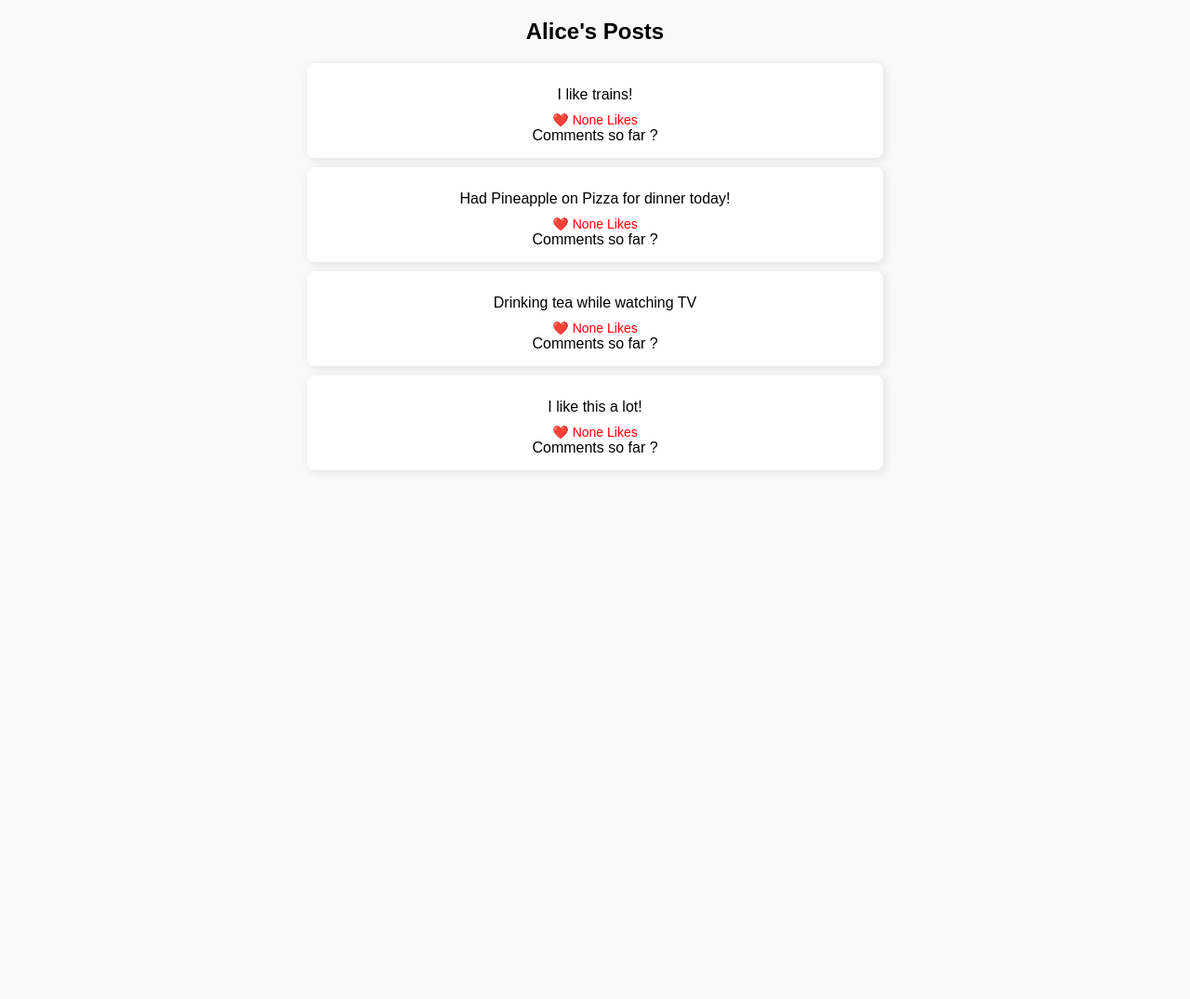
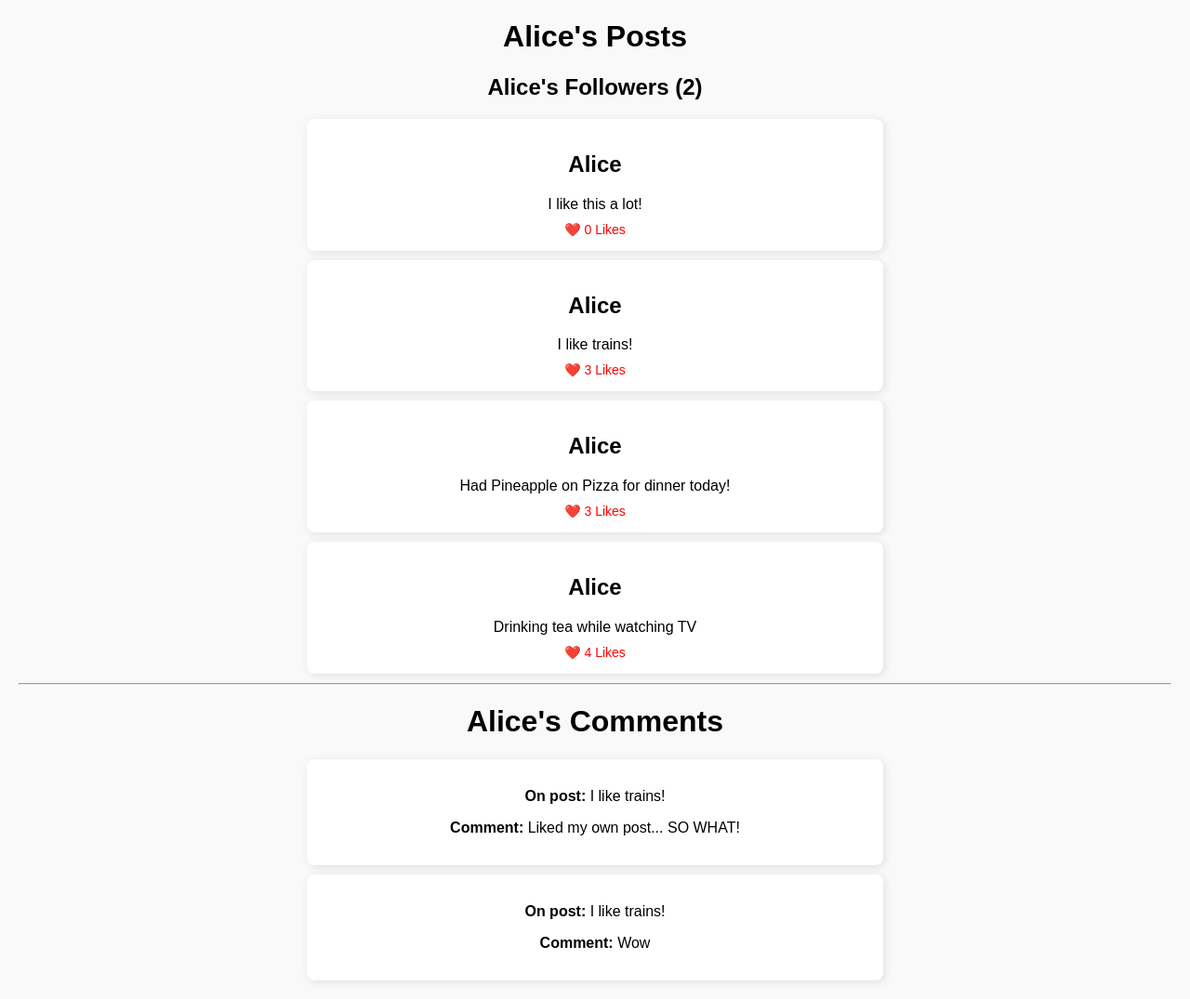
Before and after one commit to GithubTheJon/DAT220-G12, a Flask app: page /user/Alice/ in a window 1280 px wide. Shown: the whole page at 93% size. Before the commit the page ends 508 px from the top, so only its background shows below. Run offline with Flask 3, Linux system fonts and the light colour scheme; data comes from the database, SQL or seed files in the repository; both versions use the stored data as it was after the commit.

Commit message:
Added followers, comments fixed.
*Can create a new post
*Newly created comments are displayed beneath post
*Amount of followers for a user is displayed on the user_page

```diff
--- a/app.py
+++ b/app.py
@@ -1,86 +1,111 @@
-from flask import Flask, render_template, redirect, url_for, session, flash
+from flask import Flask, render_template, redirect, url_for, session, flash, request
 import sqlite3
 
 app = Flask(__name__)
 app.secret_key = "supersecretkey123"
 
-def get_data(user_id):
+def get_user_comments(user_id):
+    conn = sqlite3.connect("database.db")
+    cursor = conn.cursor()
+    cursor.execute("""
+        SELECT posts.content, comments.content
+        FROM comments
+        JOIN posts ON comments.post_id = posts.post_id
+        WHERE comments.user_id = ?;
+    """, (user_id,))
+    user_comments = cursor.fetchall()
+    conn.close()
+    return user_comments
+
+def get_all_posts_with_likes():
     conn = sqlite3.connect("database.db")
     cursor = conn.cursor()
     cursor.execute("""
         SELECT posts.post_id, users.username, posts.content,
-            (SELECT COUNT(*) FROM likes WHERE likes.post_id = posts.post_id) as like_count
+               (SELECT COUNT(*) FROM likes WHERE likes.post_id = posts.post_id)
         FROM posts
         JOIN users ON posts.user_id = users.user_id
         ORDER BY posts.created_at DESC
     """)
     posts = cursor.fetchall()
+    conn.close()
+    return posts
 
-    cursor.execute("""
-        SELECT comments.post_id, users.username, comments.content
+def get_all_comments_grouped_by_post():
+    conn = sqlite3.connect("database.db")
+    cur = conn.cursor()
+    cur.execute("""
+        SELECT comments.post_id, comments.content, users.username
         FROM comments
         JOIN users ON comments.user_id = users.user_id
-        ORDER BY comments.created_at ASC
+        ORDER BY comments.created_at ASC;
     """)
-    all_comments = cursor.fetchall()
+    rows = cur.fetchall()
+
     comments_by_post = {}
-    for post_id, commenter, content in all_comments:
-        comments_by_post.setdefault(post_id, []).append({'username': commenter, 'content': content})
+    for post_id, content, username in rows:
+        comments_by_post.setdefault(post_id, []).append({
+            'username': username,
+            'content': content
+        })
+    conn.close()
+    return comments_by_post
 
-    liked_post_ids = set()
-    if user_id:
-        cursor.execute("SELECT post_id FROM likes WHERE user_id = ?", (user_id,))
-        liked_post_ids = set(row[0] for row in cursor.fetchall())
 
+def get_user_likes(user_id):
+    conn = sqlite3.connect("database.db")
+    cursor = conn.cursor()
+    cursor.execute("SELECT post_id FROM likes WHERE user_id = ?", (user_id,))
+    liked_posts = {row[0] for row in cursor.fetchall()}
     conn.close()
-    return posts, comments_by_post, liked_post_ids
+    return liked_posts
 
+def get_user_followers(user_id):
+    conn = sqlite3.connect("database.db")
+    cursor = conn.cursor()
+    cursor.execute("""
+        SELECT users.username
+        FROM followers
+        JOIN users ON followers.user1_id = users.user_id
+        WHERE followers.user2_id = ?
+    """, (user_id,))
+    followers = [row[0] for row in cursor.fetchall()]
+    conn.close()
+    return followers
 
 @app.route("/")
 def index():
     session["user_id"] = 1
     user_id = session["user_id"]
-    posts, comments_by_post, liked_post_ids = get_data(user_id)
-    return render_template("index.html", posts=posts,
-                           comments_by_post=comments_by_post,
-                           liked_post_ids=liked_post_ids,
-                           user_id=user_id)
+
+    posts = get_all_posts_with_likes()
+    comments_by_post = get_all_comments_grouped_by_post()
+    liked_post_ids = get_user_likes(user_id)
+
+    return render_template("index.html", posts=posts, comments_by_post=comments_by_post,
+                           liked_post_ids=liked_post_ids, user_id=user_id)
 
 
 @app.route("/user/<string:username>/")
 def user_page(username):
     conn = sqlite3.connect("database.db")
     cursor = conn.cursor()
-
-    # Fetch the user's posts
-    cursor.execute("""
-        SELECT posts.content, posts.likes
-        FROM posts
-        JOIN users ON posts.user_id = users.user_id
-        WHERE users.username = ?;
-    """, (username,))
-
-    user_posts = cursor.fetchall()
+    cursor.execute("SELECT user_id FROM users WHERE username = ?", (username,))
+    row = cursor.fetchone()
     conn.close()
 
-    return render_template('user_page.html', username=username, user_posts=user_posts)
+    user_id = row[0]
+    posts = get_all_posts_with_likes()
+    user_comments = get_user_comments(user_id)
+    followers = get_user_followers(user_id)
 
+    user_posts = [post for post in posts if post[1] == username]
 
-@app.route("/like/<int:post_id>", methods=["POST"])
-def like_post(post_id):
-    user_id = session.get("user_id")
-    if not user_id:
-        flash("You must be logged in to like posts.")
-        return redirect(url_for("index"))
-
-    conn = sqlite3.connect("database.db")
-    cursor = conn.cursor()
-
-    cursor.execute("INSERT INTO likes (post_id, user_id) VALUES (?, ?)", (post_id, user_id))
-    conn.commit()
-
-    conn.close()
-    return redirect(url_for("index"))
+    return render_template("user_page.html",
+                           username=username,
+                           user_posts=user_posts,
+                           user_comments=user_comments,
+                           followers=followers)
 
 
 @app.route("/unlike/<int:post_id>", methods=["POST"])
@@ -97,6 +122,55 @@ def unlike_post(post_id):
     conn.close()
     return redirect(url_for("index"))
 
+@app.route("/like/<int:post_id>", methods=["POST"])
+def like_post(post_id):
+    user_id = session.get("user_id")
+    if not user_id:
+        flash("You must be logged in to like posts.")
+        return redirect(url_for("index"))
 
-if __name__=="__main__":
+    conn = sqlite3.connect("database.db")
+    cursor = conn.cursor()
+    cursor.execute("INSERT INTO likes (post_id, user_id) VALUES (?, ?)", (post_id, user_id))
+    conn.commit()
+    conn.close()
+    return redirect(url_for("index"))
+
+@app.route("/comment", methods=["POST"])
+def add_comment():
+    user_id = session.get("user_id")
+    post_id = int(request.form.get("post_id"))  # Make sure this is an int
+    content = request.form.get("content", "").strip()
+
+    if not user_id or not post_id or not content:
+        return redirect(url_for("index"))
+
+    conn = sqlite3.connect("database.db")
+    cursor = conn.cursor()
+    cursor.execute("INSERT INTO comments (post_id, user_id, content) VALUES (?, ?, ?)",
+                   (post_id, user_id, content))
+    conn.commit()
+    conn.close()
+
+    return redirect(url_for("index"))
+
+
+@app.route("/create_post", methods=["POST"])
+def create_post():
+    user_id = session.get("user_id")
+    content = request.form.get("content", "").strip()
+
+    if not user_id or not content:
+        flash("You must be logged in and write something to post.")
+        return redirect(url_for("index"))
+
+    conn = sqlite3.connect("database.db")
+    cursor = conn.cursor()
+    cursor.execute("INSERT INTO posts (user_id, content) VALUES (?, ?)", (user_id, content))
+    conn.commit()
+    conn.close()
+
+    return redirect(url_for("index"))
+
+if __name__ == "__main__":
     app.run(debug=True, port=9091)
--- a/templates/user_page.html
+++ b/templates/user_page.html
@@ -8,18 +8,38 @@
         .post { background: white; padding: 15px; margin-bottom: 10px; border-radius: 8px; box-shadow: 2px 2px 10px rgba(0, 0, 0, 0.1); }
         .content { margin: 10px 0; }
         .likes { color: red; font-size: 14px; }
+        h1, h2 { justify-self: center;}
     </style>
 </head>
 <body>
-    <div class="profile-container">
-        <h2>{{ username }}'s Posts</h2>
-        {% for post in user_posts %}
-            <div class="post">
-                <div class="content">{{ post[0] }}</div>
-                <div class="likes">❤️ {{ post[1] }} Likes</div>
-                <div class="comment">Comments so far ?</div>
-            </div>
-        {% endfor %}
+
+<h1>{{ username }}'s Posts</h1>
+
+<h2>{{ username }}'s Followers <strong>({{ followers | length }})</strong></h2>
+
+<div class="profile-container">
+    {% for post in user_posts %}
+    <div class="post">
+        <div class="username">
+            <h2> {{ username }}</h2>
+        </div>
+        <div class="content">{{ post[2] }}</div>
+        <div class="likes">❤️ {{ post[3] }} Likes</div>
     </div>
+    {% endfor %}
+</div>
+<hr>
+<h1 style="justify-self: center">{{ username }}'s Comments</h1>
+
+<div class="profile-container">
+    {% for post_content, comment_content in user_comments %}
+    <div class="post">
+        <p><strong>On post:</strong> {{ post_content }}</p>
+        <p><strong>Comment:</strong> {{ comment_content }}</p>
+    </div>
+    {% endfor %}
+
+</div>
+
 </body>
 </html>
```
Also changed, not shown: db_fill.py (+26 -0 lines), templates/index.html (+35 -12 lines), README.md, database.db.
